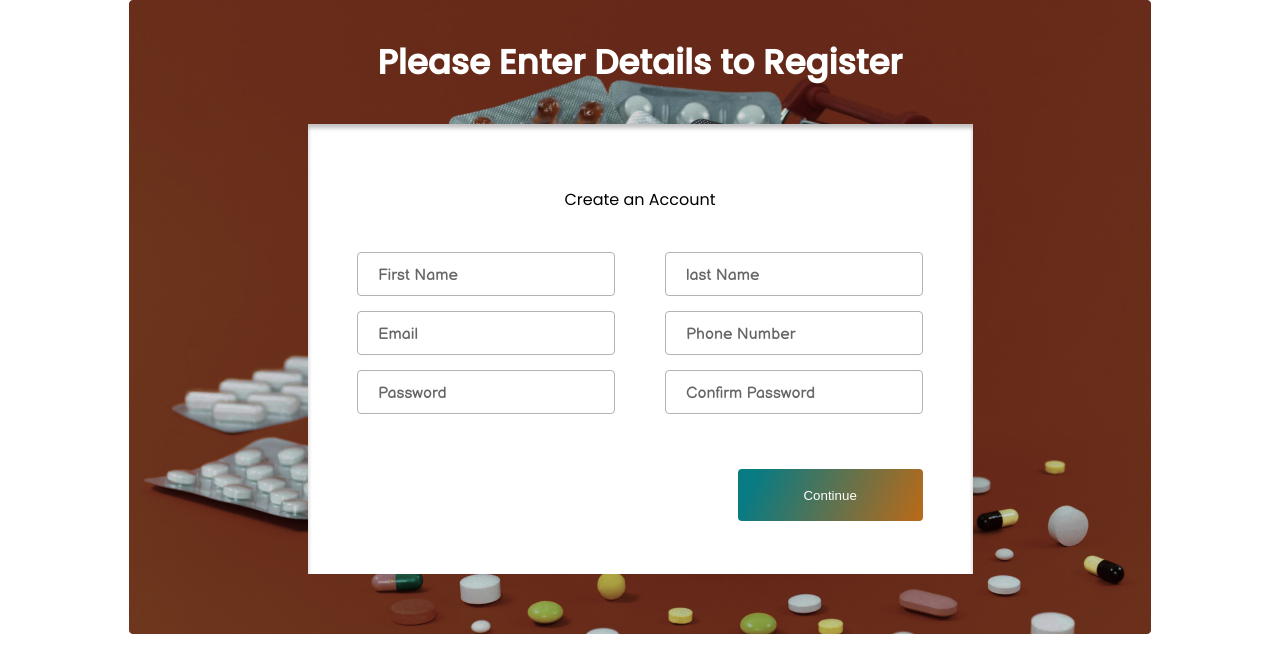
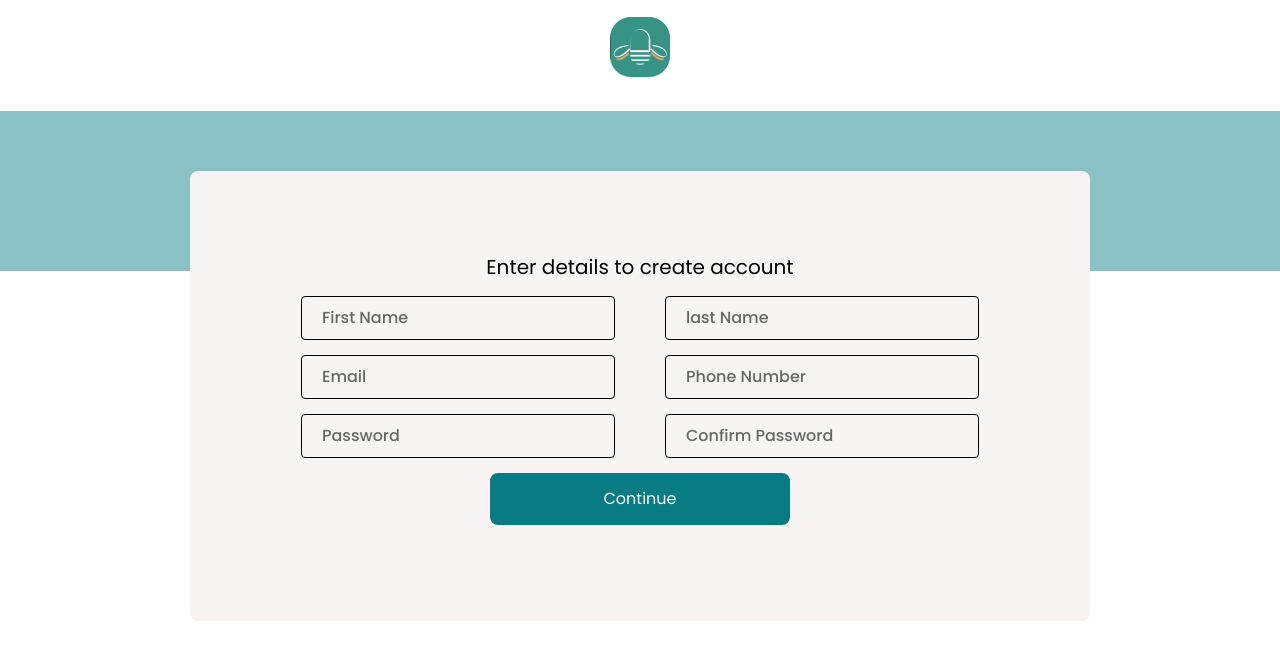
Before and after one commit to Ekoh-ThankGod/UniSach-Web-Frontend, a React (Create React App) app: page /signup in a window 1280 px wide. Shown: the top 672 px of the page. Built offline with nearby package versions, Linux system fonts and the light colour scheme.

Commit message:
changed background css for sign in and sign up page

```diff
--- a/src/components/add-image/add-image.component.jsx
+++ b/src/components/add-image/add-image.component.jsx
@@ -1,14 +1,14 @@
 import "./add-image.styles.scss";
-import addImage from "../../assets/logo/addimage.png"
+import upload from "../../assets/logo/upload.png"
 
 const AddImage = ({addImageDisplay}) =>{
 	return(
 		<div className={`add-image ${addImageDisplay}`}>
-			<textarea id="w3review" name="w3review" rows="6"
+			<textarea className="add-image__textarea" id="w3review" name="w3review" rows="6"
 			cols="60" placeholder ="Details"></textarea>
 			<div className="add-image__container">
-				<img src={addImage} alt="add inage" className="add-image__picture"/>
-				<span className="add-image__text">Add image</span>
+				<button className="add-image__icon"><img src={upload} alt="add inage" className="add-image__picture"/></button>
+				<span className="add-image__text">Add attachent &nbsp; *docs, pdf, txt files</span>
 			</div>
 		</div>
 	)
--- a/src/components/add-image/add-image.styles.scss
+++ b/src/components/add-image/add-image.styles.scss
@@ -1,22 +1,35 @@
 .add-image{
 	&__container{
 		display: flex;
-		justify-content: flex-start;
-		margin-top: 37px;
-		align-items: flex-end;
+		cursor: pointer;
+		flex-direction: column;
+		align-items: flex-start;
+		margin-top: 10px;
+	}
+
+	&__textarea{
+		margin-top: -33px;
+	}
+
+	&__icon{
+		width: 300px;
+		height: 50px;
+		display: flex;
+		align-items: center;
+	}
+
+	&__picture{
 		cursor: pointer;
 	}
 
-	&__picture{
-		margin-right: 17px;
-	}
-
 	&__text{
-		font-family: 'Balsamiq Sans';
+		font-family: 'Poppins';
 		font-style: normal;
-		font-weight: 400;
-		font-size: 20px;
-		line-height: 24px;
-		color: #097981;
+		font-weight: 500;
+		font-size: 16px;
+		line-height: 136px;
+		color: #817A7A;
+		margin-top: -45px;
+		margin-bottom: -15px;
 	}
 }
--- a/src/components/profileaddress/profile-address.styles.scss
+++ b/src/components/profileaddress/profile-address.styles.scss
@@ -1,8 +1,7 @@
 .profile-address{
 	display: flex;
 	justify-content: space-between;
-	margin-bottom: 40px;
-	width: 90%;
+	width: 40%;
 
 	&__display{
 		display: none;
@@ -19,7 +18,7 @@
 		font-family: 'Poppins';
 		font-style: normal;
 		font-weight: 400;
-		font-size: 25px;
+		font-size: 16px;
 		line-height: 24px;
 	}
 
@@ -29,8 +28,8 @@
 		font-weight: 400;
 		font-size: 24px;
 		line-height: 24px;
-		width: 52px;
-		height: 52px;
+		width: 40px;
+		height: 40px;
 		filter: drop-shadow(0px 4px 4px rgba(0, 0, 0, 0.25));
 		border-radius: 50%;
 		background: #D9D9D9;
--- /dev/null
+++ b/src/components/unisachlogo/unisachlogo.component.jsx
@@ -0,0 +1,13 @@
+import logo from "../../assets/logo/unisachlogo.png";
+import "./unisachlogo.styles.scss";
+import {Link} from "react-router-dom";
+const UnisachLogo = () =>{
+	return(
+
+		<div className="unisach-logo">
+			<Link to="/"><img src={logo} alt=""/></Link>
+		</div>
+	)
+}
+
+export default UnisachLogo;
--- /dev/null
+++ b/src/components/unisachlogo/unisachlogo.styles.scss
@@ -0,0 +1,6 @@
+.unisach-logo{
+	margin-top: 17px;
+	margin-bottom: 30px;
+	display: flex;
+	justify-content: center;
+}
--- a/src/pages/signin-page/signin-page.jsx
+++ b/src/pages/signin-page/signin-page.jsx
@@ -3,6 +3,7 @@ import {useState} from "react";
 import {Link} from "react-router-dom";
 import logo from "../../assets/logo/unisachlogo.png";
 import google from "../../assets/logo/google.png";
+import UnisachLogo from "../../components/unisachlogo/unisachlogo.component.jsx";
 
 const SignInPage = () =>{
 	const [userName, setUserName] = useState("");
@@ -26,7 +27,8 @@ const SignInPage = () =>{
 		<div className="signin-page__container">
 			<div className="signin-page__box">
 				<div className="signin-page__data">
-					<img src={logo} alt="" className="signin-page__logo"/>
+					<UnisachLogo/>
+					<div className="signin-page__welcome">
 						<h2 className="signin-page__heading">Welcome back</h2>
 						<div className="signin-page__inputs">
 							<div className="signin-page__inputs-container">
@@ -64,6 +66,7 @@ const SignInPage = () =>{
 					</div>
 				</div>
 			</div>
+		</div>
 	)
 }
 
--- a/src/pages/singup-page/signup.component.jsx
+++ b/src/pages/singup-page/signup.component.jsx
@@ -2,6 +2,7 @@ import {useState} from "react";
 import "./signup.styles.scss";
 import ProfileAddress from "../../components/profileaddress/profile-address.component.jsx";
 import AddImage from "../../components/add-image/add-image.component.jsx";
+import UnisachLogo from "../../components/unisachlogo/unisachlogo.component.jsx";
 
 const SignUpPage = () =>{
 
@@ -20,20 +21,16 @@ const SignUpPage = () =>{
 	const [createAccountDetailsValues, setCreateAccountDetails] = useState(createAccountDetails);
 	const [inputDetailsValues, setInputDetailValues] = useState(inputDetails);
 	// FOR CHANGING TEXT
-	const [heading, setHeading] = useState("Please Enter Details to Register");
 	const [buttonText, setButtonText] = useState("Continue");
 	// ERROR MESSAGE
 	const [errorMessage, setErrorMessage] = useState("error message is displayed here");
 	const [errorVisibility, setErrorVisibility] = useState("signup-container__circle-display");
 	// FOR Changing CSS
-	const [classDisplay, setClassDisplay] = useState("");
+	const [heading, setHeading] = useState("Enter details to create account");
 	const [classDisplayAddress, setClassDisplayAddress] = useState("profile-address__display");
-	const [circleDisplay, setCircleDisplay] = useState("signup-container__circle-display");
+	// const [circleDisplay, setCircleDisplay] = useState("signup-container__circle-display");
 	const [address, setAddress] = useState("");
 	const [others, setOthers] = useState("");
-	const [circleBig, setCircleBig] = useState("");
-	const [circleBig1, setCircleBig1] = useState("");
-	const [circleBig2, setCircleBig2] = useState("");
 	const [inputDisplay, setInputDisplay] = useState("");
 	const [addImageDisplay, setAddImageDisplay] = useState("signup-container__display");
 
@@ -130,12 +127,9 @@ const SignUpPage = () =>{
 							{id:"kgy",name: "Pharmacy Phone No"}, {id:"csr", name: "Pharmacy Motto"}, {id:"tyu", name:"Pharmacy License No"}]
 
 			changePlaceHolder(placeholders);
-
-			setHeading("Register Pharmacy");
-			setClassDisplay("signup-container__display");
+			setHeading("Pharmacy Registration");
+			// setClassDisplay("signup-container__display");
 			setClassDisplayAddress("");
-			setCircleDisplay("");
-			setCircleBig("signup-container__circle-big");
 		}
 		else if(count === 2){
 			placeholders = [{id:"qwe", name: "Line 1"}, {id:"asr",name: "Line 2"}, {id:"gft", name: "District"},
@@ -144,16 +138,13 @@ const SignUpPage = () =>{
 			changePlaceHolder(placeholders);
 
 			setAddress("profile-address__common");
-			setCircleBig1("signup-container__circle-big");
-			setCircleBig("");
 		}
 
 		else if(count === 3){
 			setOthers("profile-address__others");
-			setCircleBig2("signup-container__circle-big");
-			setCircleBig1("");
 			setInputDisplay("signup-container__display");
 			setAddImageDisplay("");
+			setHeading("");
 			setButtonText("Finish");
 		}
 		else{
@@ -164,10 +155,11 @@ const SignUpPage = () =>{
 
 	return(
 		<div className="signup-container">
-			<h2 className="signup-container__text">{heading}</h2>
+			<UnisachLogo/>
+			<div className="signup-container__overall">
 			<div className="signup-container__margin">
-				<span className={`signup-container__span ${classDisplay}`}>Create an Account</span>
 				<ProfileAddress others={others} address={address} classDisplayAddress={classDisplayAddress}/>
+				<h2 className="signup-container__header">{heading}</h2>
 				<AddImage addImageDisplay={addImageDisplay}/>
 				<div className="signup-container__account">
 					{
@@ -180,15 +172,11 @@ const SignUpPage = () =>{
 						})
 					}
 					<div className="signup-container__buttonholder">
-						<div className={`signup-container__small ${circleDisplay}`}>
-							<span className={`signup-container__circle ${circleBig}`}></span>
-							<span className={`signup-container__circle ${circleBig1}`}></span>
-							<span className={`signup-container__circle ${circleBig2}`}></span>
-						</div>
 						<button onClick = {(event) => onButtonClick(event)} className="signup-container__button">{buttonText}</button>
+						<span className={`signup-container__error ${errorVisibility}`}>{errorMessage}</span>
 					</div>
-					<span className={`signup-container__error ${errorVisibility}`}>{errorMessage}</span>
 				</div>
+			</div>
 			</div>
 		</div>
 	)
--- a/src/pages/singup-page/signup.styles.scss
+++ b/src/pages/singup-page/signup.styles.scss
@@ -1,13 +1,13 @@
 .signup-container{
-	background-image: url(../../assets/logo/signup-background.jpg);
-	background-size: cover;
-	max-width: 1022px;
 	height: 634px;
 	margin: 0 auto;
-	display: flex;
-	flex-direction: column;
-	text-align: center;
-	align-items: center;
+	width: 100%;
+
+	&__overall{
+		background: rgba(8, 123, 131, 0.47);
+		padding-top: 60px;
+		height: 100px;
+	}
 
 	&__text{
 		margin-top: 50px;
@@ -20,31 +20,37 @@
 		line-height: 24px;
 	}
 	&__account{
-		display: flex;
-		flex-wrap: wrap;
-		align-items: center;
-		justify-content: center;
+
+	}
+	&__header{
+		font-family: 'Poppins';
+		font-style: normal;
+		font-weight: 400;
+		font-size: 20px;
+		line-height: 24px;
 	}
 	&__margin{
-		width: 665px;
+		width: 900px;
 		height: 450px;
-		background-color: white;
-		box-shadow: inset 0px 4px 4px rgba(0, 0, 0, 0.25);
-		background: #FFFFFF;
+		// box-shadow: inset 0px 4px 4px rgba(0, 0, 0, 0.25);
+		background-color:  #F9F4F4;
 		text-align: center;
 		margin: 0 auto;
 		display: flex;
 		flex-direction: column;
 		align-items: center;
 		justify-content: center;
+		border-radius: 8px;
 	}
 
 	&__input{
-		width: 244px;
+		width: 300px;
 		height: 40px;
-		border: 1px solid #B3B3B3;
+		border: 1px solid #000000;
+		border-radius: 8px;
 		margin-bottom: 15px;
 		border-radius: 4px;
+		background-color:  #F9F4F4;
 
 		font-family: 'Poppins';
 		font-style: normal;
@@ -59,14 +65,15 @@
 	}
 
 	&__buttonholder{
-		width: 85%;
+
 		display: flex;
-		justify-content: flex-end;
+		flex-direction: column;
+		justify-content: center;
 		align-items: center;
-		margin-top: 40px;
 	}
 
 	&__small{
+		width: 85%;
 		display: flex;
 		align-items: center;
 		margin-right: 45px;
@@ -90,14 +97,19 @@
 	}
 
 	&__button{
-		width: 185px;
+		width: 300px;
 		height: 52px;
-		background: linear-gradient(113.19deg, #087B83 9.8%, #C86810 106.17%);
-		border-radius: 4px;
+		background: #087B83;
+		border-radius: 8px;
 		outline: none;
 		border: none;
 		cursor: pointer;
 		color: #FFFFFF;
+		font-family: 'Poppins';
+		font-style: normal;
+		font-weight: 400;
+		font-size: 16px;
+		line-height: 24px;
 	}
 	&__span{
 		font-family: 'Poppins';
@@ -125,9 +137,9 @@
 }
 
 ::placeholder{
-	font-family: 'Balsamiq Sans';
+	font-family: 'Poppins';
 	font-style: normal;
-	font-weight: 400;
+	font-weight: 500;
 	font-size: 16px;
 	line-height: 24px;
 	padding-left: 10px;
```
Also changed, not shown: src/pages/signin-page/signin-page.styles.scss (+31 -22 lines), src/assets/logo/addimage.png (deleted), src/assets/logo/upload.png (added). Lines whose indentation alone changed are shown as unchanged.
